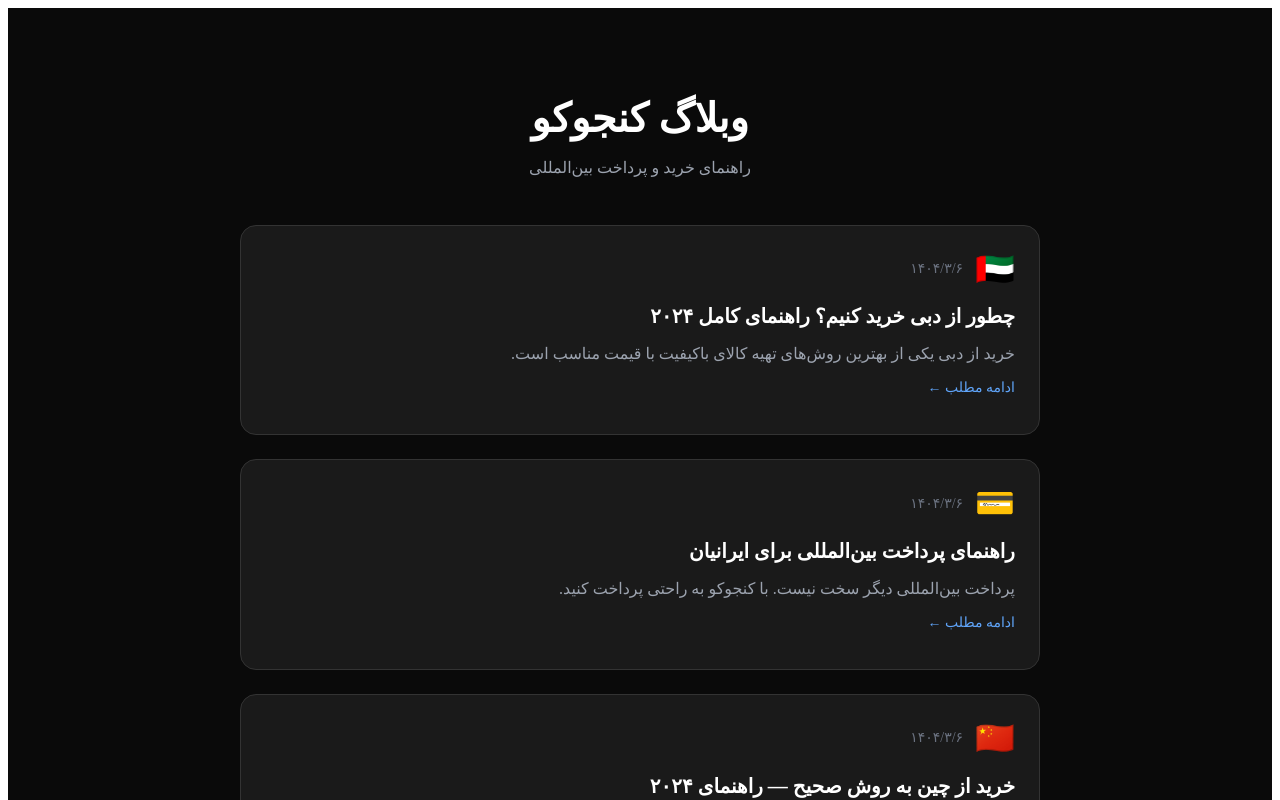
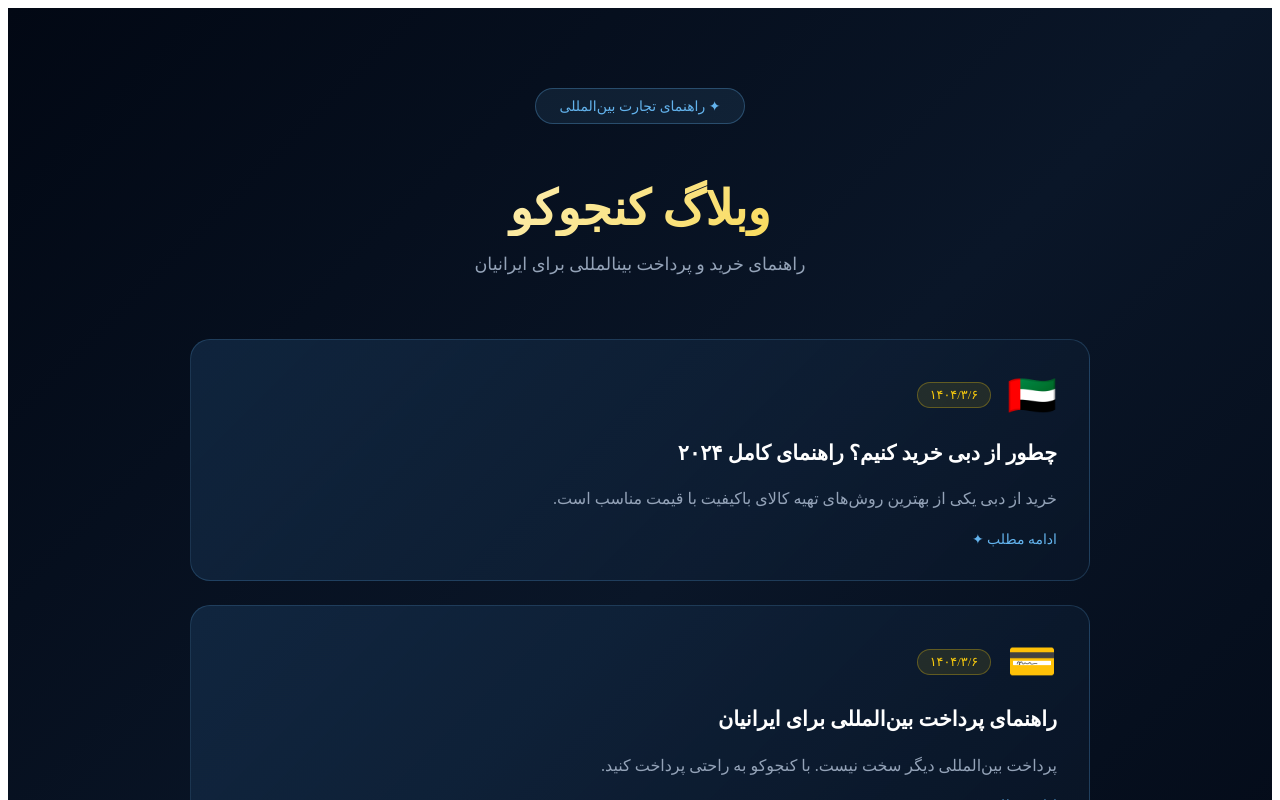
Before and after one commit to seyedmehdialavi93-coder/konjoko, a Next.js app: page /blog in a window 1280 px wide. Shown: the top 800 px of the page. Built offline with nearby package versions, Linux system fonts and the light colour scheme.

Commit message:
update blog colors

```diff
--- a/app/blog/page.tsx
+++ b/app/blog/page.tsx
@@ -7,6 +7,7 @@ const posts = [
     excerpt: "خرید از دبی یکی از بهترین روش‌های تهیه کالای باکیفیت با قیمت مناسب است.",
     date: "۱۴۰۴/۳/۶",
     emoji: "🇦🇪",
+    color: "#1a3a5c",
   },
   {
     slug: "pardakht-beinalmelli",
@@ -14,6 +15,7 @@ const posts = [
     excerpt: "پرداخت بین‌المللی دیگر سخت نیست. با کنجوکو به راحتی پرداخت کنید.",
     date: "۱۴۰۴/۳/۶",
     emoji: "💳",
+    color: "#2d1a5c",
   },
   {
     slug: "kharid-az-chin",
@@ -21,26 +23,34 @@ const posts = [
     excerpt: "چین بزرگ‌ترین تامین‌کننده کالا در جهان است. بدانید چطور با اطمینان خرید کنید.",
     date: "۱۴۰۴/۳/۶",
     emoji: "🇨🇳",
+    color: "#1a3a5c",
   },
 ];
 
 export default function BlogPage() {
   return (
-   <main style={{backgroundColor: "#0a0a0a", minHeight: "100vh", color: "white", direction: "rtl"}}>
-     <div style={{maxWidth: "800px", margin: "0 auto", padding: "60px 20px"}}>
-       <h1 style={{fontSize: "2.5rem", fontWeight: "bold", textAlign: "center", marginBottom: "12px"}}>وبلاگ کنجوکو</h1>
-       <p style={{textAlign: "center", color: "#9ca3af", marginBottom: "48px"}}>راهنمای خرید و پرداخت بین‌المللی</p>
+    <main style={{background: "linear-gradient(135deg, #020814 0%, #0a1628 50%, #020814 100%)", minHeight: "100vh", color: "white", direction: "rtl"}}>
+      <div style={{maxWidth: "900px", margin: "0 auto", padding: "80px 20px"}}>
+
+        <div style={{textAlign: "center", marginBottom: "64px"}}>
+          <div style={{display: "inline-block", backgroundColor: "rgba(99, 179, 237, 0.1)", border: "1px solid rgba(99, 179, 237, 0.3)", borderRadius: "50px", padding: "8px 24px", marginBottom: "24px"}}>
+            <span style={{color: "#63b3ed", fontSize: "0.875rem"}}>✦ راهنمای تجارت بین‌المللی</span>
+          </div>
+          <h1 style={{fontSize: "3rem", fontWeight: "bold", marginBottom: "16px", background: "linear-gradient(135deg, #fff 0%, #f6c90e 100%)", WebkitBackgroundClip: "text", WebkitTextFillColor: "transparent"}}>وبلاگ کنجوکو</h1>
+          <p style={{color: "#94a3b8", fontSize: "1.1rem"}}>راهنمای خرید و پرداخت بینالمللی برای ایرانیان</p>
+        </div>
+
         <div style={{display: "flex", flexDirection: "column", gap: "24px"}}>
           {posts.map((post) => (
             <Link href={`/blog/${post.slug}`} key={post.slug} style={{textDecoration: "none"}}>
-             <div style={{backgroundColor: "#1a1a1a", border: "1px solid #333", borderRadius: "16px", padding: "24px", cursor: "pointer"}}>
-               <div style={{display: "flex", alignItems: "center", gap: "12px", marginBottom: "12px"}}>
-                 <span style={{fontSize: "2rem"}}>{post.emoji}</span>
-                 <span style={{color: "#6b7280", fontSize: "0.875rem"}}>{post.date}</span>
+              <div style={{background: "linear-gradient(135deg, rgba(26,58,92,0.5) 0%, rgba(10,22,40,0.8) 100%)", border: "1px solid rgba(99,179,237,0.2)", borderRadius: "20px", padding: "32px", cursor: "pointer", transition: "all 0.3s"}}>
+                <div style={{display: "flex", alignItems: "center", gap: "16px", marginBottom: "16px"}}>
+                  <span style={{fontSize: "2.5rem"}}>{post.emoji}</span>
+                  <span style={{color: "#f6c90e", fontSize: "0.8rem", backgroundColor: "rgba(246,201,14,0.1)", padding: "4px 12px", borderRadius: "20px", border: "1px solid rgba(246,201,14,0.3)"}}>{post.date}</span>
                 </div>
-               <h2 style={{fontSize: "1.25rem", fontWeight: "bold", color: "white", marginBottom: "8px"}}>{post.title}</h2>
-               <p style={{color: "#9ca3af"}}>{post.excerpt}</p>
-               <p style={{color: "#60a5fa", marginTop: "16px", fontSize: "0.875rem"}}>ادامه مطلب ←</p>
+                <h2 style={{fontSize: "1.3rem", fontWeight: "bold", color: "white", marginBottom: "12px", lineHeight: "1.6"}}>{post.title}</h2>
+                <p style={{color: "#94a3b8", lineHeight: "1.8", marginBottom: "16px"}}>{post.excerpt}</p>
+                <span style={{color: "#63b3ed", fontSize: "0.875rem"}}>ادامه مطلب ✦</span>
               </div>
             </Link>
           ))}
```
Lines whose indentation alone changed are shown as unchanged.
